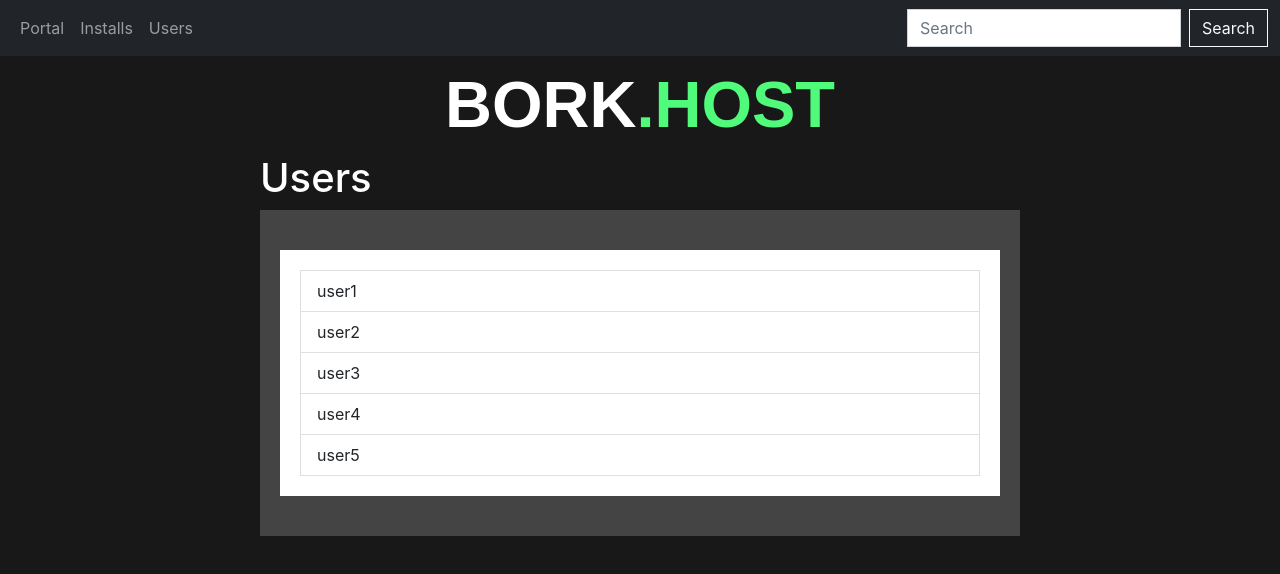
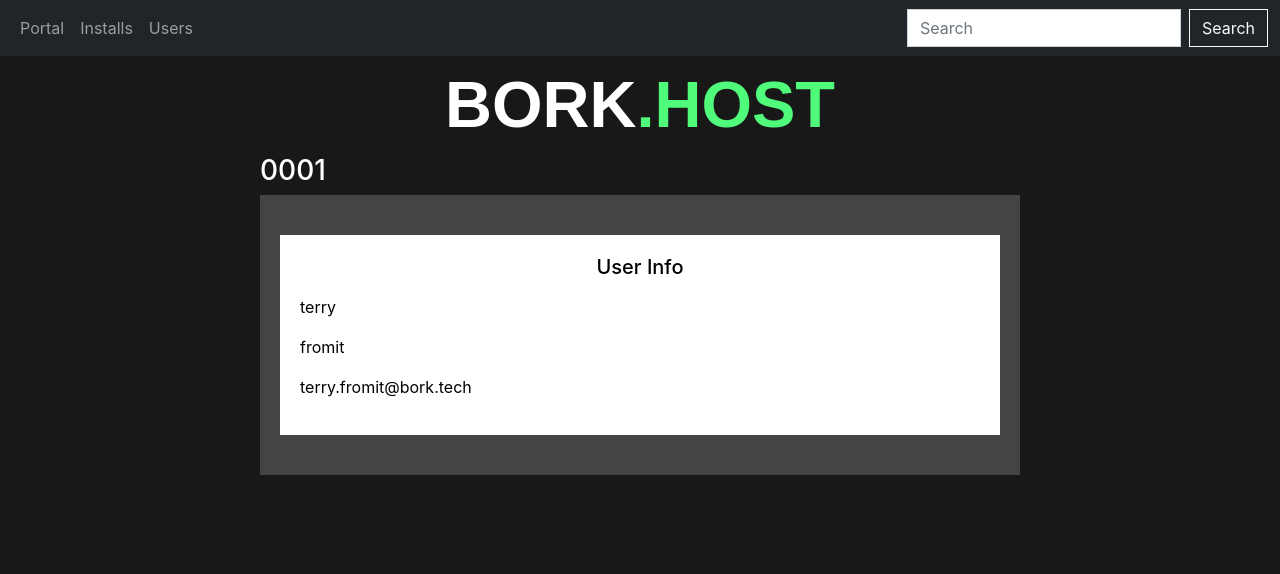
Before and after one commit to BorkStick/beaker, a React (Create React App) app in the folder beaker-front/: page /users/0001 in a window 1280 px wide. Shown: the top 574 px of the page. Built offline with nearby package versions, Linux system fonts and the light colour scheme.

Commit message:
Front: user list and users routing working

```diff
--- a/beaker-front/src/App.js
+++ b/beaker-front/src/App.js
@@ -1,8 +1,9 @@
-import { BrowserRouter as Router, Switch, Route, Link } from "react-router-dom";
+import { BrowserRouter as Router, Switch, Route } from "react-router-dom";
 import "./App.css";
 
 import Portal from "./pages/portal";
 import Users from "./pages/users_page";
+import User from "./components/User/User"
 import Installs from "./pages/installs_page";
 import Install from "./components/Install/Install"
 
@@ -18,9 +19,14 @@ function App() {
           exact
           render={(props) => <Install install={props.match.params.install} />}
         />
-        <Route path="/users">
+        <Route exact path="/users">
           <Users />
         </Route>
+        <Route
+          path="/users/:user"
+          exact
+          render={(props) => <User user={props.match.params.user} />}
+        />
         <Route path="/">
           <Portal />
         </Route>
--- a/beaker-front/src/components/Install/Install.jsx
+++ b/beaker-front/src/components/Install/Install.jsx
@@ -75,14 +75,14 @@ export default class Install extends Component {
               <div className="row">
                 <div className="col">
                   <h5 className="text-center">Access Logs</h5>
-                  <div className="d-grid gap-2 justify-content-center">
+                  <div className="d-flex flex-column gap-2 justify-content-center">
                     <Button button_text="Nginx" />
                     <Button button_text="Apache" />
                   </div>
                 </div>
-                <div className="col d-block ">
+                <div className="col">
                   <h5 className="text-center">Error Logs</h5>
-                  <div className="d-grid gap-2 justify-content-center">
+                  <div className="d-flex flex-column  gap-2 justify-content-center">
                     <Button button_text="Nginx" />
                     <Button button_text="Apache" />
                   </div>
--- a/beaker-front/src/components/InstallList/InstallList.jsx
+++ b/beaker-front/src/components/InstallList/InstallList.jsx
@@ -11,7 +11,7 @@ export default function InstallList() {
           return (
             <div key={key} className="">
               <Link
-                to={`/installs/${data.install}`}
+                to={`/installs/${data.install}`} className="text-dark"
               >
                 <div className="card">
                   <div className="card-body">
--- /dev/null
+++ b/beaker-front/src/components/User/User.jsx
@@ -0,0 +1,36 @@
+import React, { Component } from "react";
+
+import data from "../../data/users.json";
+
+import { Container } from "../styles/Container.styled";
+import { InnerContainer } from "../styles/InnerContainer.styled";
+import { Card } from "../styles/Card.styled";
+
+import TopNav from "../TopNav/TopNav";
+import Logo from "../Logo/Logo";
+
+
+export default class User extends Component {
+  render() {
+    const user = data.users.find((p) => p.user === this.props.user);
+
+    return (
+      <div className="">
+        <TopNav />
+        <Logo />
+        <Container>
+          <h3 className="">{user.user}</h3>
+          <InnerContainer>
+            <Card>
+              <h5 className="text-center">User Info</h5>
+              <p>{user.user_id}</p>
+              <p>{user.first_name}</p>
+              <p>{user.last_name}</p>
+              <p>{user.email}</p>
+            </Card>
+          </InnerContainer>
+        </Container>
+      </div>
+    );
+  }
+}
--- a/beaker-front/src/components/UserList/UserList.jsx
+++ b/beaker-front/src/components/UserList/UserList.jsx
@@ -1,15 +1,29 @@
 import React from "react";
+import { Link } from "react-router-dom";
+
+import { users } from "../../data/users.json";
 
 export default function UserList() {
   return (
     <div>
-      <ul class="list-group rounded-0">
-        <li class="list-group-item">user1</li>
-        <li class="list-group-item">user2</li>
-        <li class="list-group-item">user3</li>
-        <li class="list-group-item">user4</li>
-        <li class="list-group-item">user5</li>
-      </ul>
+      <div>
+        {users.map((data, key) => {
+          return (
+            <div key={key} className="">
+              <Link
+                to={`/users/${data.user}`} className="text-dark"
+              >
+                <div className="card">
+                  <div className="card-body">
+                    <span className="card-title">{data.first_name} </span>
+                    <span className="card-title">{data.last_name}</span>
+                  </div>
+                </div>
+              </Link>
+            </div>
+          );
+        })}
+      </div>
     </div>
   );
 }
--- /dev/null
+++ b/beaker-front/src/data/users.json
@@ -0,0 +1,22 @@
+{
+  "users": [
+    {
+      "user": "0001",
+      "first_name": "terry",
+      "last_name": "fromit",
+      "email": "terry.fromit@bork.tech"
+    },
+    {
+      "user": "0002",
+      "first_name": "steve",
+      "last_name": "fromit",
+      "email": "steve.fromit@bork.tech"
+    },
+    {
+      "user": "0003",
+      "first_name": "tylor",
+      "last_name": "wurz",
+      "email": "tylor.wurz@bork.tech"
+    }
+  ]
+}
--- a/beaker-front/src/pages/installs_page.js
+++ b/beaker-front/src/pages/installs_page.js
@@ -15,7 +15,7 @@ export default function installs_page() {
       <Logo />
       <div>
         <Container>
-        <h1>Installs</h1>
+        <h3>Installs</h3>
         <InnerContainer>
           <Card>
             <InstallList />
--- a/beaker-front/src/pages/users_page.js
+++ b/beaker-front/src/pages/users_page.js
@@ -17,7 +17,7 @@ export default function users_page() {
         <Logo />
         <div>
         <Container>
-        <h1>Users</h1>
+        <h3>Users</h3>
         <InnerContainer>
           <Card>
             <UserList />
```
